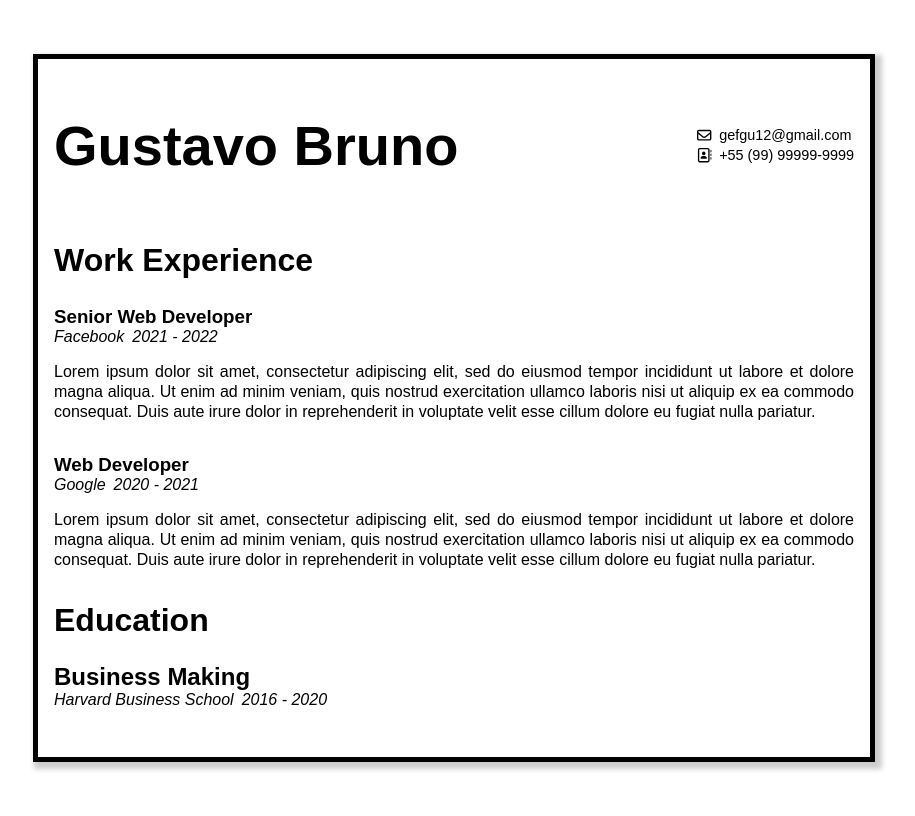
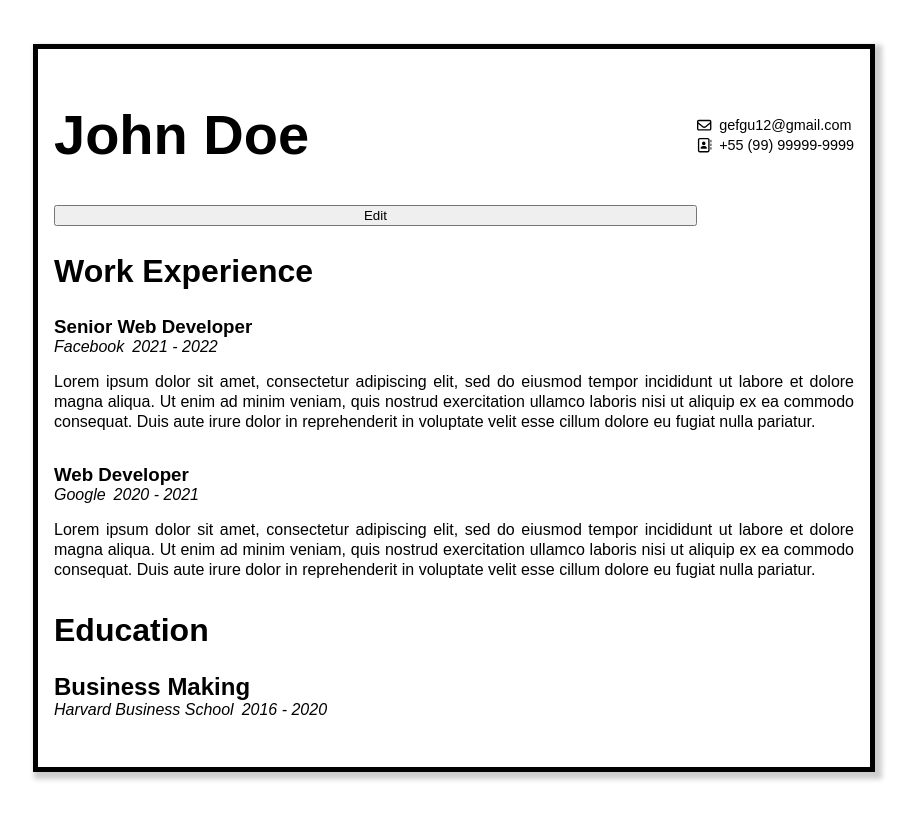
Before and after one commit to gefgu/cv-application, a React (Create React App) app: page / in a window 1280 px wide. Shown: the whole page, without its empty margins (186-1101 px from the left). Built offline with nearby package versions, Linux system fonts and the light colour scheme.

Commit message:
Add edit/submit functionality for general info

```diff
--- a/src/App.js
+++ b/src/App.js
@@ -11,11 +11,11 @@ class App extends Component {
     this.state = {
       data: {
         general: {
-          name: "Gustavo Bruno",
+          name: "John Doe",
           email: "gefgu12@gmail.com",
           phone: "+55 (99) 99999-9999",
         },
-        educational: [
+        education: [
           {
             schoolName: "Harvard Business School",
             titleOfStudy: "Business Making",
@@ -42,15 +42,39 @@ class App extends Component {
           },
         ],
       },
+      editing: {
+        general: false,
+        education: false,
+        work: false,
+      },
     };
   }
+
+  handleGeneralEdit = (e) => {
+    let newData = this.state.data;
+    newData.general[e.target.id] = e.target.value;
+    this.setState({ data: newData });
+  };
+
+  enableGeneralEdit = (shouldEnable) => {
+    this.setState({
+      editing: {
+        general: shouldEnable,
+      },
+    });
+  };
 
   render() {
     return (
       <div className="cv-container">
-        <General data={this.state.data.general} />
+        <General
+          data={this.state.data.general}
+          editing={this.state.editing.general}
+          handleEdit={this.handleGeneralEdit}
+          enableEdit={this.enableGeneralEdit}
+        />
         <Work data={this.state.data.work} />
-        <Education data={this.state.data.educational} />
+        <Education data={this.state.data.education} />
       </div>
     );
   }
@@ -58,5 +82,4 @@ class App extends Component {
 
 export default App;
 
-
 // TODO: Add unique key to data
--- a/src/components/General.js
+++ b/src/components/General.js
@@ -6,6 +6,9 @@ import { FontAwesomeIcon } from "@fortawesome/react-fontawesome";
 class General extends Component {
   render() {
     const { name, email, phone } = this.props.data;
+    const { handleEdit, enableEdit, editing } = this.props;
+
+    if (!editing) {
       return (
         <div className="general-data">
           <h1>{name}</h1>
@@ -18,8 +21,36 @@ class General extends Component {
               <FontAwesomeIcon icon={faContactBook} /> {phone}
             </p>
           </div>
+          <button onClick={() => {enableEdit(true)}}>Edit</button>
         </div>
       );
+    } else if (editing) {
+      return (
+        <form className="general-data">
+          <input
+            type="text"
+            id="name"
+            value={name}
+            onChange={handleEdit}
+          ></input>
+          <div className="contact-info">
+            <input
+              type="text"
+              id="email"
+              value={email}
+              onChange={handleEdit}
+            ></input>
+            <input
+              type="text"
+              id="phone"
+              value={phone}
+              onChange={handleEdit}
+            ></input>
+          </div>
+          <button onClick={() => enableEdit(false)}>submit</button>
+        </form>
+      );
+    }
   }
 }
 
--- a/src/styles/general.css
+++ b/src/styles/general.css
@@ -1,5 +1,6 @@
 .general-data {
-  display: flex;
+  display: grid;
+  grid-template-columns: 1fr auto;
   justify-content: space-between;
   align-items: center;
 }
```
Lines whose indentation alone changed are shown as unchanged.
